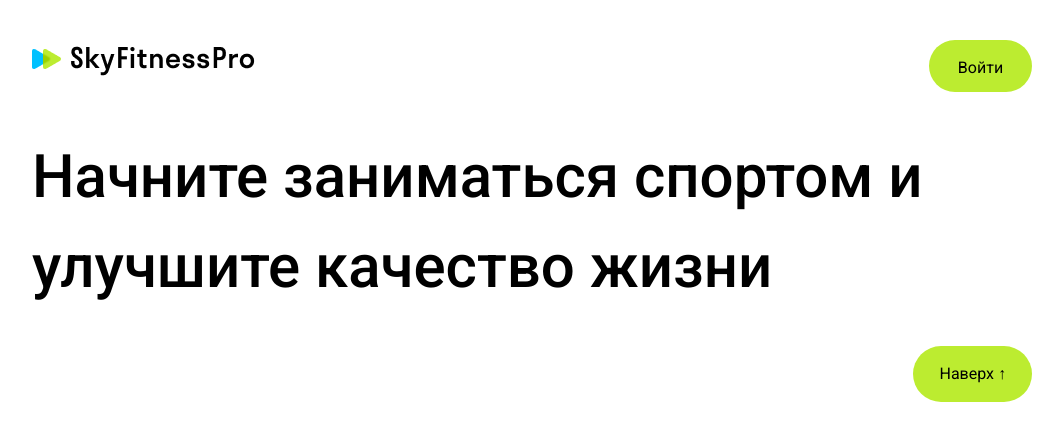
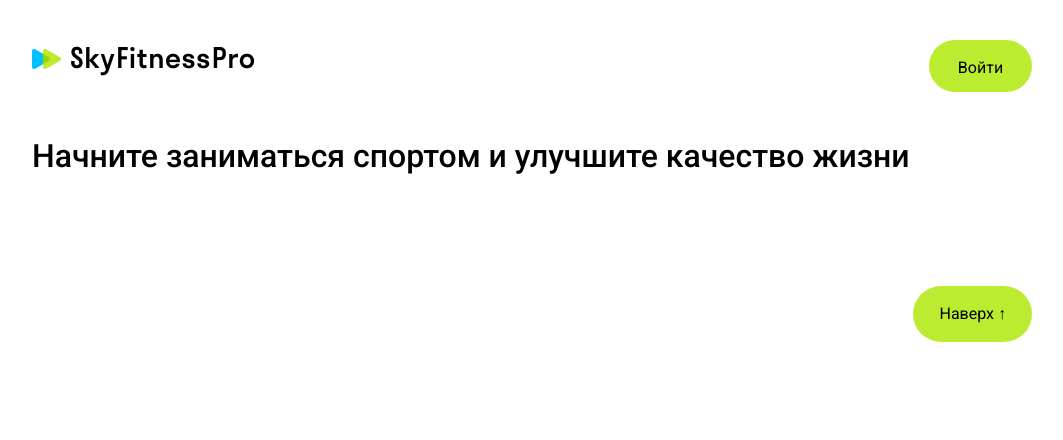
Before and after one commit to ruslankrivilin/SkyFitnessPro_TeamDev, a React (Vite) app: page / in a window 1280 px wide. Shown: the top 440 px of the page, without its empty margins (108-1171 px from the left). Built offline with nearby package versions, Linux system fonts and the light colour scheme.

Commit message:
стили для мобилки, но почему-то работают не все

```diff
--- a/src/pages/MainPage/MainPage.tsx
+++ b/src/pages/MainPage/MainPage.tsx
@@ -23,7 +23,7 @@ export default function MainPage() {
       <div className="">
         <Header page={page} />
         <div className="md:mb-[50px] md:mt-[60px] flex items-center justify-between">
-          <h1 className="font-medium leading-normal  pr[32px] text-[32px]    md:text-pretty text-[60px] h-[120]px inline-block align-middle text-left">
+          <h1 className="font-medium leading-normal  pr[32px] text-[32px]     md:text-pretty md:text-[60px] h-[120px] inline-block align-middle text-left">
             Начните заниматься спортом  и улучшите качество жизни
           </h1>
           <div className="hidden md:flex flex-col items-center">
```
